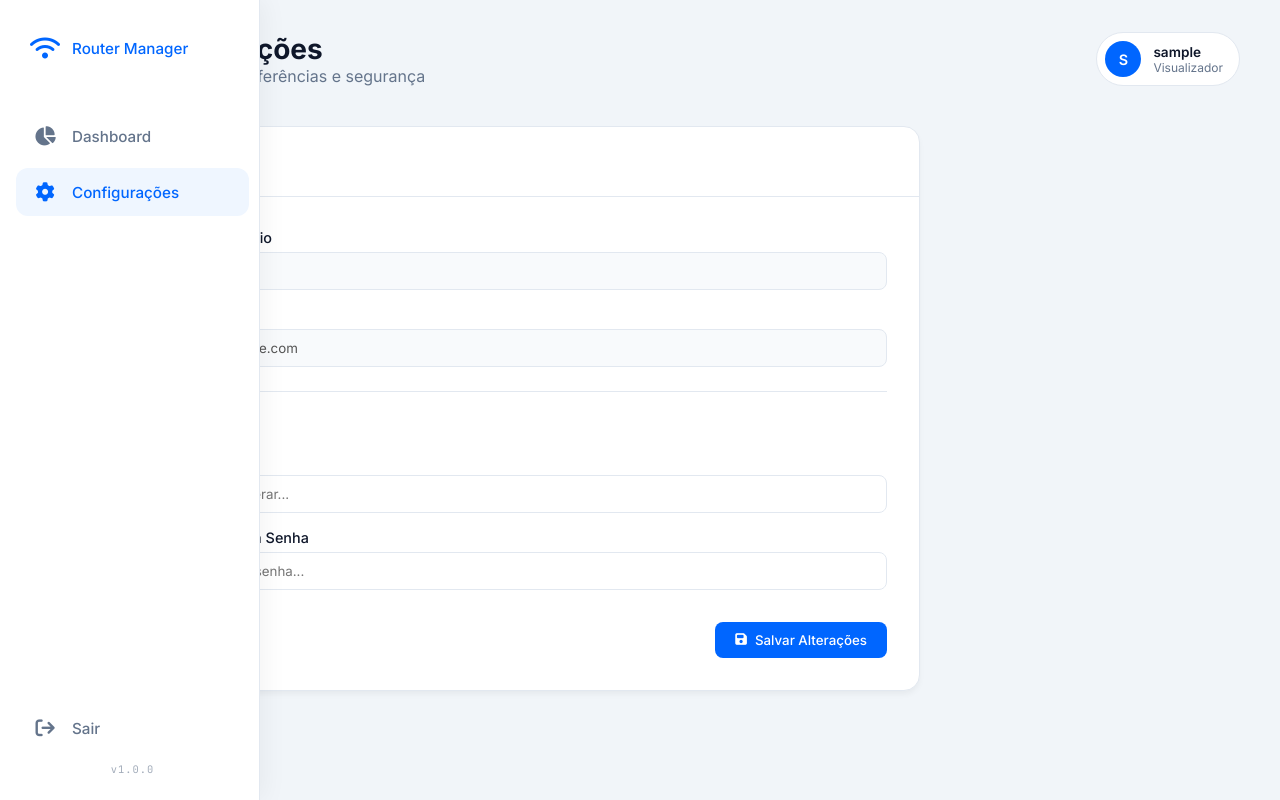
After one commit to HenriqueLiuti5/router_manager, a Flask app: page /settings in a window 1280 px wide. The commit adds this page. Run offline with Flask 3, Linux system fonts and the light colour scheme; the visitor is signed in with stand-in values (Sample User, id 1).

Commit message:
Adição de movimentação na side-bar, botão de configuração de conta funcional, e alteração para usuário pode trocar sua senha.

```diff
--- a/app.py
+++ b/app.py
@@ -163,5 +163,36 @@ def check_status(router_id):
     except requests.RequestException:
         return jsonify({'status': 'offline'})
 
+@app.route('/settings', methods = ['GET'])
+@login_required
+def settings():
+    return render_template('settings.html')
+
+@app.route('/new_password', methods = ['POST'])
+@login_required
+def new_password():
+
+    password = request.form.get('password')
+    confirm_password = request.form.get('confirm_password')
+
+    if not password or len(password) < 4:
+        flash('A senha deve ter pelo menos 4 caracteres.', 'error')
+        return redirect(url_for('settings'))
+
+    if password != confirm_password:
+        flash('As senhas não coincidem!', 'error')
+        return redirect(url_for('settings'))
+
+    try:
+        current_user.password = generate_password_hash(password)
+        db.session.commit()
+        flash ('A sua senha foi alterada com sucesso!', 'success')
+        return redirect(url_for('settings'))
+
+    except:
+        db.session.rollback()
+        flash ('Erro ao salvar nova senha.', 'error')
+        return redirect(url_for('settings'))
+
 if __name__ == '__main__':
     app.run(debug=True)
--- a/static/css/style-dashboard.css
+++ b/static/css/style-dashboard.css
@@ -17,6 +17,7 @@
     --danger-bg: #FEF2F2;
 
     --sidebar-width: 80px;
+    --sidebar-expanded-width: 250px;
 }
 
 * { margin: 0; padding: 0; box-sizing: border-box; font-family: 'Inter', sans-serif; }
@@ -28,45 +29,133 @@ body {
     min-height: 100vh;
 }
 
-/* --- Sidebar --- */
 .sidebar {
     width: var(--sidebar-width);
     background: var(--surface);
     border-right: 1px solid var(--border);
     display: flex;
     flex-direction: column;
-    align-items: center;
-    padding: 24px 0;
+    padding: 24px 10px;
     position: fixed;
     height: 100vh;
     z-index: 100;
+    overflow: hidden;
+    transition: width 0.4s cubic-bezier(0.25, 0.8, 0.25, 1), padding 0.4s ease;
+}
+
+.sidebar:hover {
+    width: 260px;
+    padding-left: 16px;
+    box-shadow: 4px 0 24px rgba(0,0,0,0.05);
 }
 
 .sidebar-brand {
     font-size: 1.5rem;
     color: var(--primary);
     margin-bottom: 40px;
+    height: 48px;
+    display: flex;
+    align-items: center;
+    padding-left: 14px;
+    white-space: nowrap;
+    overflow: hidden;
 }
 
 .sidebar-menu { list-style: none; width: 100%; }
-.sidebar-menu li { display: flex; justify-content: center; margin-bottom: 8px; }
+.sidebar-menu li { margin-bottom: 8px; width: 100%; }
+
 .sidebar-menu a {
-    width: 48px; height: 48px;
-    display: flex; align-items: center; justify-content: center;
+    height: 48px;
+    display: flex;
+    align-items: center;
     border-radius: 12px;
     color: var(--text-muted);
-    transition: all 0.2s;
     font-size: 1.2rem;
+    text-decoration: none;
+    white-space: nowrap;
+    position: relative;
+    padding-left: 14px;
+    transition: all 0.3s cubic-bezier(0.25, 0.8, 0.25, 1);
+    overflow: hidden;
 }
-.sidebar-menu li.active a { background: #EFF6FF; color: var(--primary); }
 
-.sidebar-footer { margin-top: auto; }
+.sidebar-menu li.active a {
+    background: #EFF6FF;
+    color: var(--primary);
+}
+
+.sidebar-menu a:hover {
+    background: #F1F5F9;
+    color: var(--text-main);
+}
+.sidebar-menu li.active a:hover {
+    background: #DBEAFE;
+}
+
+.sidebar-menu i, .sidebar-brand i, .btn-sidebar-logout i {
+    min-width: 30px;
+    text-align: center;
+    display: flex;
+    align-items: center;
+    justify-content: center;
+}
+
+.link-text {
+    margin-left: 12px;
+    font-size: 0.95rem;
+    font-weight: 500;
+    opacity: 0;
+    transform: translateX(-10px);
+    transition: opacity 0.3s ease, transform 0.3s ease;
+    transition-delay: 0.05s;
+}
+
+.sidebar:hover .link-text {
+    opacity: 1;
+    transform: translateX(0);
+    transition-delay: 0.1s;
+}
+
+.sidebar-footer {
+    margin-top: auto;
+    width: 100%;
+    display: flex;
+    flex-direction: column;
+    align-items: flex-start;
+}
+
+.sidebar-footer form {
+    width: 100%;
+}
+
 .btn-sidebar-logout {
     background: none; border: none; cursor: pointer;
     font-size: 1.2rem; color: var(--text-muted);
-    padding: 12px; transition: color 0.2s;
+    height: 48px; width: 100%;
+    display: flex; align-items: center;
+    padding-left: 14px;
+    border-radius: 12px;
+    transition: all 0.2s;
+    white-space: nowrap;
 }
-.btn-sidebar-logout:hover { color: var(--danger); }
+
+.btn-sidebar-logout:hover {
+    color: var(--danger);
+    background: var(--danger-bg);
+}
+
+.app-version {
+    margin-top: 10px;
+    width: 100%;
+    text-align: center;
+    font-size: 0.65rem;
+    opacity: 0;
+    transition: opacity 0.2s;
+}
+
+.sidebar:hover .app-version {
+    opacity: 0.6;
+}
 
 .main-content {
     margin-left: var(--sidebar-width);
--- /dev/null
+++ b/templates/settings.html
@@ -0,0 +1,135 @@
+<!DOCTYPE html>
+<html lang="pt-br">
+<head>
+    <meta charset="UTF-8">
+    <meta name="viewport" content="width=device-width, initial-scale=1.0">
+    <title>Configurações - Router Manager</title>
+    <link rel="icon" type="image/png" href="{{ url_for('static', filename='assets/router-manager.png') }}">
+    <link rel="stylesheet" href="{{url_for('static', filename='css/style-dashboard.css')}}">
+    <link rel="stylesheet" href="https://cdnjs.cloudflare.com/ajax/libs/font-awesome/6.4.0/css/all.min.css">
+</head>
+<body>
+    <nav class="sidebar">
+        <div class="sidebar-brand">
+            <i class="fa-solid fa-wifi"></i>
+            <span class="link-text">Router Manager</span>
+        </div>
+        <ul class="sidebar-menu">
+            <li class="{{ 'active' if request.endpoint == 'dashboard' else '' }}">
+                <a href="{{ url_for('dashboard') }}">
+                    <i class="fa-solid fa-chart-pie"></i>
+                    <span class="link-text">Dashboard</span>
+                </a>
+            </li>
+            <li class="{{ 'active' if request.endpoint == 'settings' else '' }}">
+                <a href="{{ url_for('settings') }}">
+                    <i class="fa-solid fa-gear"></i>
+                    <span class="link-text">Configurações</span>
+                </a>
+            </li>
+        </ul>
+        <div class="sidebar-footer">
+            <form action="{{ url_for('logout') }}" method="POST">
+                <button type="submit" class="btn-sidebar-logout" title="Sair">
+                    <i class="fa-solid fa-arrow-right-from-bracket"></i>
+                    <span class="link-text">Sair</span>
+                </button>
+            </form>
+            <span class="app-version">v1.0.0</span>
+        </div>
+    </nav>
+
+    <main class="main-content">
+        <header class="top-bar">
+            <div class="user-welcome">
+                <h1>Configurações</h1>
+                <p>Gerencie suas preferências e segurança</p>
+            </div>
+            <div class="user-profile">
+                <div class="avatar-circle">
+                    {{ current_user.username[0] | upper }}
+                </div>
+                <div class="user-info">
+                    <span class="name">{{ current_user.username }}</span>
+                    <span class="role">{{ 'Administrador' if current_user.is_admin else 'Visualizador' }}</span>
+                </div>
+            </div>
+        </header>
+
+        <div class="table-container" style="max-width: 800px;">
+            <div class="table-header">
+                <div class="table-title">
+                    <h2>Meu Perfil</h2>
+                </div>
+            </div>
+
+            <div style="padding: 32px;">
+                <div class="input-group">
+                    <label>Nome de Usuário</label>
+                    <input type="text" value="{{ current_user.username }}" disabled style="background-color: #f8fafc; cursor: not-allowed;">
+                </div>
+
+                <div class="input-group">
+                    <label>E-mail</label>
+                    <input type="email" value="{{ current_user.email }}" disabled style="background-color: #f8fafc; cursor: not-allowed;">
+                </div>
+
+                <div style="margin-top: 24px; padding-top: 24px; border-top: 1px solid var(--border);">
+                    <h3 style="margin-bottom: 16px; font-size: 1rem;">Segurança</h3>
+
+                    <div id="flash-messages">
+                        {% with messages = get_flashed_messages(with_categories=true) %}
+                            {% if messages %}
+                                {% for category, message in messages %}
+                                    <div class="alert {{ 'alert-error' if category == 'error' else 'alert-success' }}">
+                                        {{ message }}
+                                    </div>
+                                {% endfor %}
+                            {% endif %}
+                        {% endwith %}
+                    </div>
+
+                    <form id="form-password" action="{{ url_for('new_password') }}" method="POST">
+                        <div class="input-group">
+                            <label>Nova Senha</label>
+                            <input type="password" id="password" name="password" placeholder="Digite para alterar...">
+                        </div>
+
+                        <div class="input-group">
+                            <label>Confirmar Nova Senha</label>
+                            <input type="password" id="confirm-password" name="confirm_password" placeholder="Repita a nova senha...">
+                        </div>
+
+                        <div style="margin-top: 32px; display: flex; justify-content: flex-end;">
+                            <button type="submit" class="btn-primary">
+                                <i class="fa-solid fa-floppy-disk"></i> Salvar Alterações
+                            </button>
+                        </div>
+                    </form>
+                </div>
+            </div>
+        </div>
+    </main>
+
+    <script>
+        document.getElementById('form-password').addEventListener('submit', function(event) {
+            const password = document.getElementById('password').value;
+            const confirmPassword = document.getElementById('confirm-password').value;
+
+            const jsDiv = document.getElementById('js-messages');
+            jsDiv.innerHTML = '';
+
+            if (password !== confirmPassword) {
+                event.preventDefault();
+
+                const div = document.createElement('div');
+                div.textContent = "As senhas não coincidem!";
+                div.className = "alert alert-error";
+                div.style.marginBottom = "15px";
+
+                jsDiv.appendChild(div);
+            }
+        });
+    </script>
+</body>
+</html>
```
Also changed, not shown: templates/dashboard.html (+14 -2 lines).
